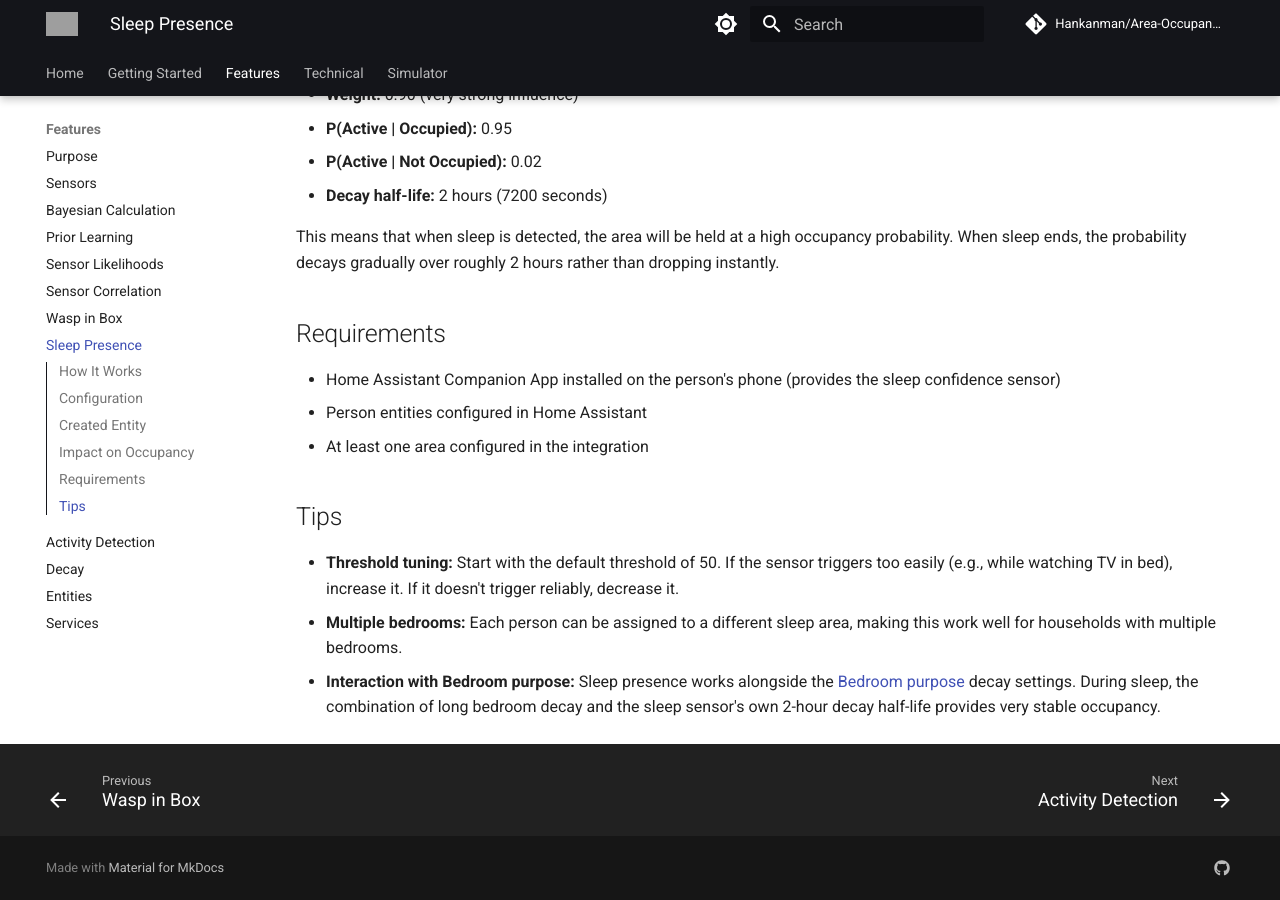
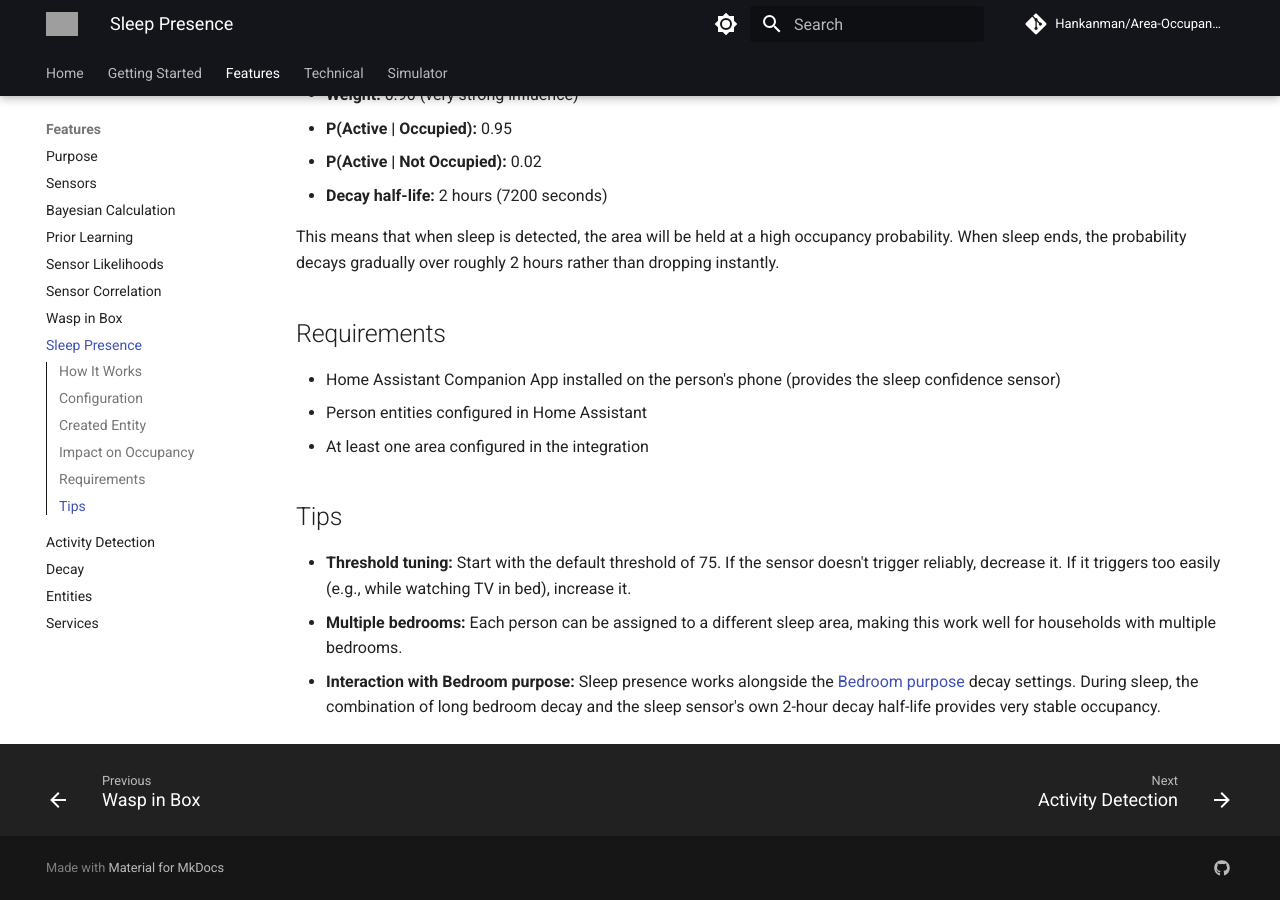
Before and after one commit to Hankanman/Area-Occupancy-Detection, an MkDocs documentation site: the page built from docs/docs/features/sleep-presence.md, in a window 1280 px wide and 900 px high, scrolled down 1644 px. Built offline with MkDocs 1.6.1 and Material for MkDocs 9.7.7, drawn with Linux system fonts in a browser that asks for light colours; comment, search, counter and statistics services are not loaded; grey boxes are pictures that could not be loaded.

Commit message:
Change default sleep confidence threshold from 50% to 75%
A higher default reduces false positives from casual resting or
screen time in bed. Users who need more sensitivity can lower it.

Co-Authored-By: Claude Opus 4.6 <noreply@anthropic.com>

```diff
--- a/docs/docs/features/sleep-presence.md
+++ b/docs/docs/features/sleep-presence.md
@@ -24,7 +24,7 @@ Sleep presence is configured through the **Manage People** option in the integra
 | **Person Entity** | The `person.<name>` entity to track |
 | **Sleep Confidence Sensor** | The Companion App sleep confidence sensor (`sensor.<name>_sleep_confidence`) |
 | **Sleep Area** | Which area this person sleeps in |
-| **Confidence Threshold** | Minimum sleep confidence (0-100) required to consider the person sleeping. Default: **50** |
+| **Confidence Threshold** | Minimum sleep confidence (0-100) required to consider the person sleeping. Default: **75** |
 
 You can add multiple people, each assigned to a different (or the same) sleep area.
 
@@ -63,6 +63,6 @@ This means that when sleep is detected, the area will be held at a high occupanc
 
 ## Tips
 
-- **Threshold tuning:** Start with the default threshold of 50. If the sensor triggers too easily (e.g., while watching TV in bed), increase it. If it doesn't trigger reliably, decrease it.
+- **Threshold tuning:** Start with the default threshold of 75. If the sensor doesn't trigger reliably, decrease it. If it triggers too easily (e.g., while watching TV in bed), increase it.
 - **Multiple bedrooms:** Each person can be assigned to a different sleep area, making this work well for households with multiple bedrooms.
 - **Interaction with Bedroom purpose:** Sleep presence works alongside the [Bedroom purpose](purpose.md) decay settings. During sleep, the combination of long bedroom decay and the sleep sensor's own 2-hour decay half-life provides very stable occupancy.
```
Also changed, not shown: docs/docs/getting-started/configuration.md (+1 -1 lines), 3 other files.
